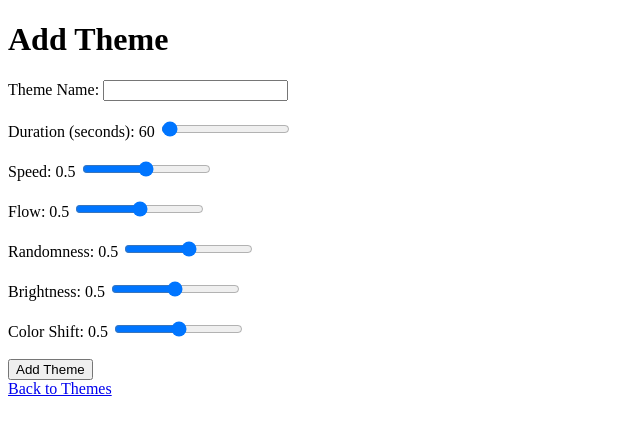
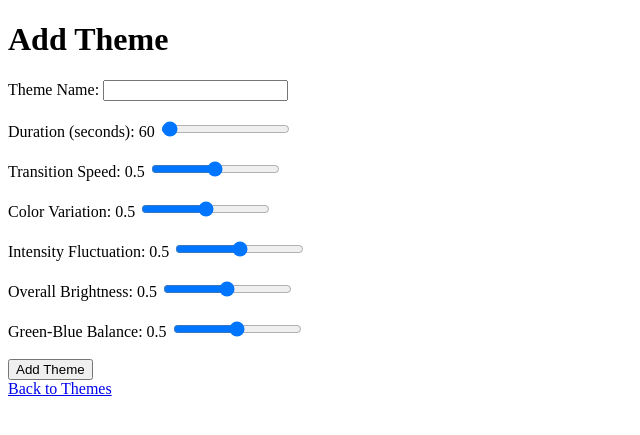
Before and after one commit to Coleslaw3557/lohp-maze, a Flask app: page /add_theme in a window 1280 px wide. Shown: the top 435 px of the page, without its empty margins (0-640 px from the left). Run offline with Flask 3, Linux system fonts and the light colour scheme.

Commit message:
feat: Update attribute names and default jungle theme

```diff
--- a/main.py
+++ b/main.py
@@ -81,7 +81,15 @@ def create_jungle_theme():
             }
         smoothed_steps.append(interpolated_step)
 
-    return {"duration": duration, "steps": smoothed_steps}
+    return {
+        "duration": duration,
+        "steps": smoothed_steps,
+        "transition_speed": 0.5,
+        "color_variation": 0.5,
+        "intensity_fluctuation": 0.5,
+        "overall_brightness": 0.5,
+        "green_blue_balance": 0.5
+    }
 
 # Create and add the jungle theme
 jungle_theme = create_jungle_theme()
--- a/templates/add_theme.html
+++ b/templates/add_theme.html
@@ -14,20 +14,20 @@
         <label for="duration">Duration (seconds): <span id="duration-value">60</span></label>
         <input type="range" id="duration" name="duration" min="1" max="3600" step="1" value="60" oninput="updateSliderValue('duration')"><br><br>
 
-        <label for="speed">Speed: <span id="speed-value">0.5</span></label>
-        <input type="range" id="speed" name="speed" min="0" max="1" step="0.01" value="0.5" oninput="updateSliderValue('speed')"><br><br>
+        <label for="transition_speed">Transition Speed: <span id="transition_speed-value">0.5</span></label>
+        <input type="range" id="transition_speed" name="transition_speed" min="0" max="1" step="0.01" value="0.5" oninput="updateSliderValue('transition_speed')"><br><br>
 
-        <label for="flow">Flow: <span id="flow-value">0.5</span></label>
-        <input type="range" id="flow" name="flow" min="0" max="1" step="0.01" value="0.5" oninput="updateSliderValue('flow')"><br><br>
+        <label for="color_variation">Color Variation: <span id="color_variation-value">0.5</span></label>
+        <input type="range" id="color_variation" name="color_variation" min="0" max="1" step="0.01" value="0.5" oninput="updateSliderValue('color_variation')"><br><br>
 
-        <label for="randomness">Randomness: <span id="randomness-value">0.5</span></label>
-        <input type="range" id="randomness" name="randomness" min="0" max="1" step="0.01" value="0.5" oninput="updateSliderValue('randomness')"><br><br>
+        <label for="intensity_fluctuation">Intensity Fluctuation: <span id="intensity_fluctuation-value">0.5</span></label>
+        <input type="range" id="intensity_fluctuation" name="intensity_fluctuation" min="0" max="1" step="0.01" value="0.5" oninput="updateSliderValue('intensity_fluctuation')"><br><br>
 
-        <label for="brightness">Brightness: <span id="brightness-value">0.5</span></label>
-        <input type="range" id="brightness" name="brightness" min="0" max="1" step="0.01" value="0.5" oninput="updateSliderValue('brightness')"><br><br>
+        <label for="overall_brightness">Overall Brightness: <span id="overall_brightness-value">0.5</span></label>
+        <input type="range" id="overall_brightness" name="overall_brightness" min="0" max="1" step="0.01" value="0.5" oninput="updateSliderValue('overall_brightness')"><br><br>
 
-        <label for="color_shift">Color Shift: <span id="color_shift-value">0.5</span></label>
-        <input type="range" id="color_shift" name="color_shift" min="0" max="1" step="0.01" value="0.5" oninput="updateSliderValue('color_shift')"><br><br>
+        <label for="green_blue_balance">Green-Blue Balance: <span id="green_blue_balance-value">0.5</span></label>
+        <input type="range" id="green_blue_balance" name="green_blue_balance" min="0" max="1" step="0.01" value="0.5" oninput="updateSliderValue('green_blue_balance')"><br><br>
 
         <script>
         function updateSliderValue(id) {
```
Also changed, not shown: effects_manager.py (+30 -8 lines), templates/edit_theme.html (+10 -10 lines).
